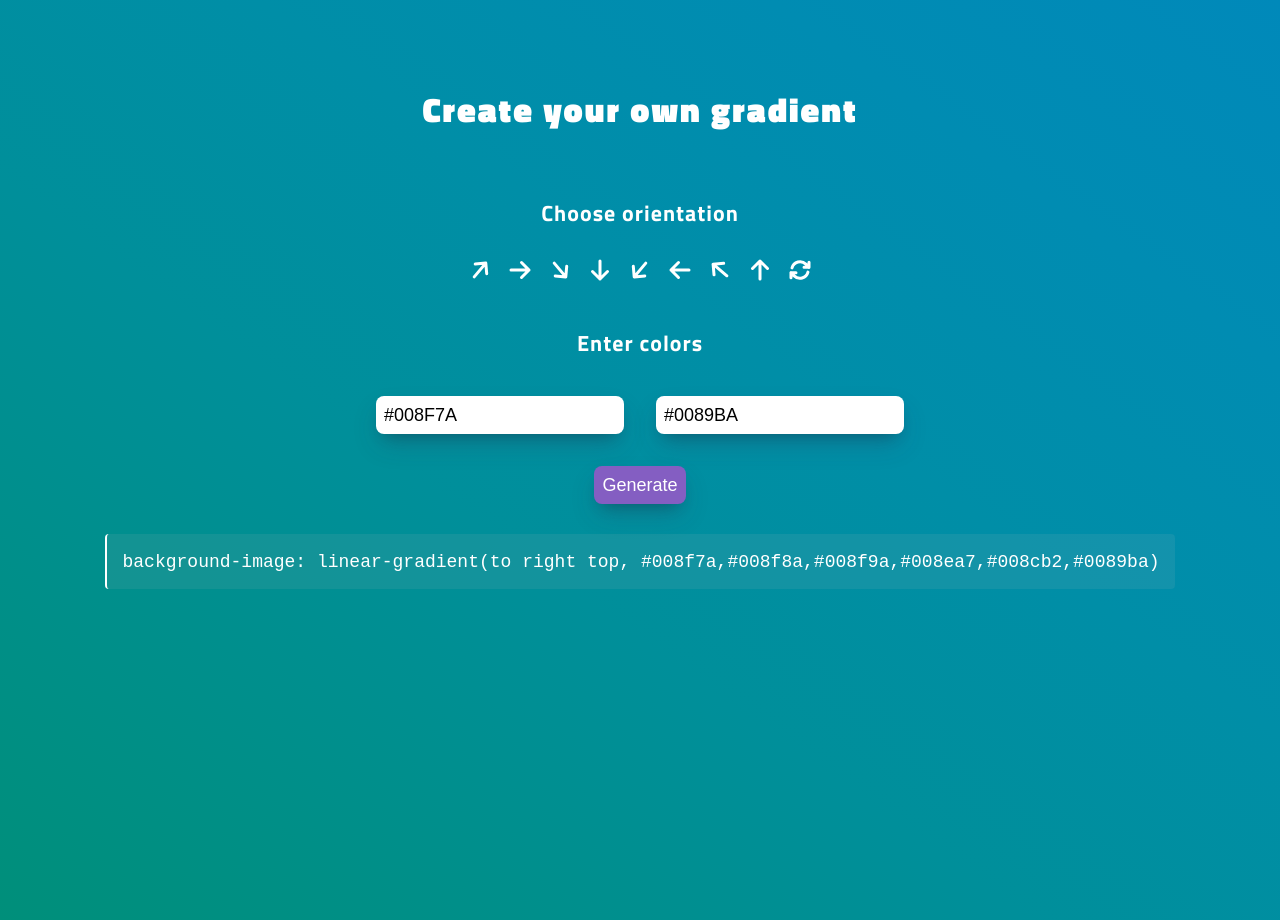
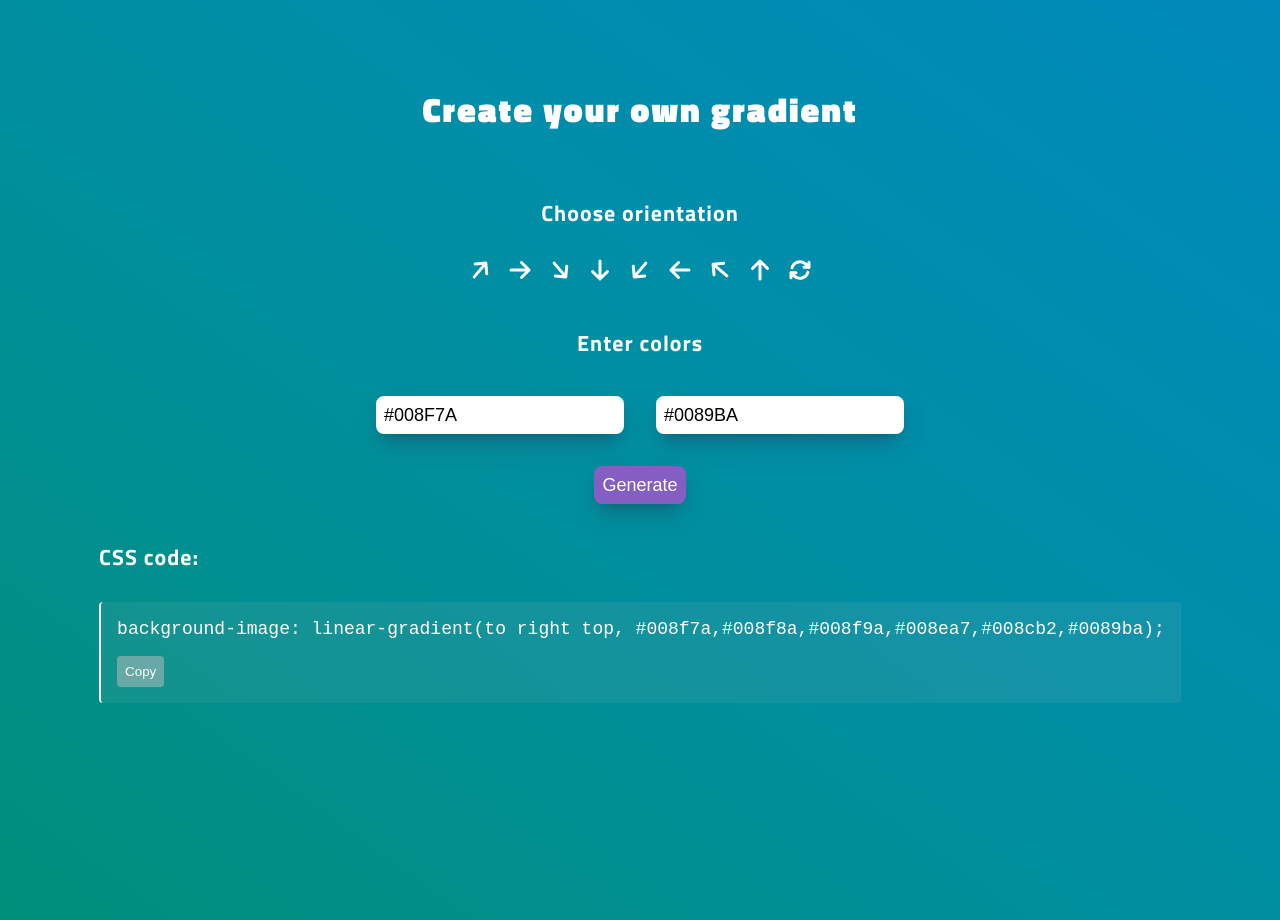
Before and after one commit to webchillgames/gradient-maker, a Vue app: page / in a window 1280 px wide. Built offline with nearby package versions, Linux system fonts and the light colour scheme.

Commit message:
add showing of copy action

```diff
--- a/src/App.vue
+++ b/src/App.vue
@@ -17,12 +17,14 @@
     >
       Generate
     </button>
-
-    <GResult
-      v-if="first && second && orientation"
-      :isRadial="orientation === 'circle'"
-      :result="result"
-    />
+    <section class="g-maker__result">
+      <h3>CSS code:</h3>
+      <GResult
+        v-if="orientation && result"
+        :isRadial="orientation === 'circle'"
+        :result="result"
+      />
+    </section>
   </div>
 </template>
 
@@ -52,7 +54,6 @@ export default {
       second.value = v.second
     }
 
-    // 5 цветов
     function changeBackground(c1, c2, o) {
       const colors = chroma.scale([c1, c2]).mode('lch').colors(6).toString()
 
@@ -102,6 +103,11 @@ export default {
     margin-top: 16px;
   }
 
+  &__result {
+    margin-top: 50px;
+    text-align-last: left;
+  }
+
   &__generate {
     border: none;
     background-color: $main;
--- a/src/components/GResult.vue
+++ b/src/components/GResult.vue
@@ -1,11 +1,13 @@
 <template>
-  <div class="g-result" @click="selectText">
-    <code>background-image: {{ result }}</code>
+  <div class="g-result">
+    <code ref="codeRef">background-image: {{ result }};</code>
 
+    <button type="button" @click="copy">{{ action }}</button>
   </div>
 </template>
 
 <script>
+import { ref } from 'vue'
 export default {
   props: {
     result: {
@@ -19,16 +21,27 @@ export default {
   },
 
   setup() {
-    async function selectText(e) {
+    const action = ref('Copy')
+    const codeRef = ref()
+
+    async function copy() {
+      let range = new Range()
+      range.setStart(codeRef.value, 0)
+      range.setEnd(codeRef.value, 1)
+      document.getSelection().addRange(range)
+
       try {
-        await navigator.clipboard.writeText(e.target.innerText)
+        navigator.clipboard.writeText(range)
+        action.value = 'Copied!'
       } catch (e) {
         console.log(e)
       }
     }
 
     return {
-      selectText
+      codeRef,
+      action,
+      copy
     }
   }
 }
@@ -41,5 +54,28 @@ export default {
   border-radius: 4px;
   margin: 30px 0;
   padding: 16px;
+
+  code {
+    display: block;
+    text-align: left;
+  }
+
+  button {
+    cursor: pointer;
+    margin-top: 16px;
+    border: none;
+    border-radius: 4px;
+    color: #fff;
+    padding: 8px;
+    background-color: rgba(189, 189, 189, 0.5);
+
+    &:hover {
+      background-color: rgba(189, 189, 189, 0.6);
+    }
+
+    &:active {
+      background-color: rgba(189, 189, 189, 0.8);
+    }
+  }
 }
 </style>
```
